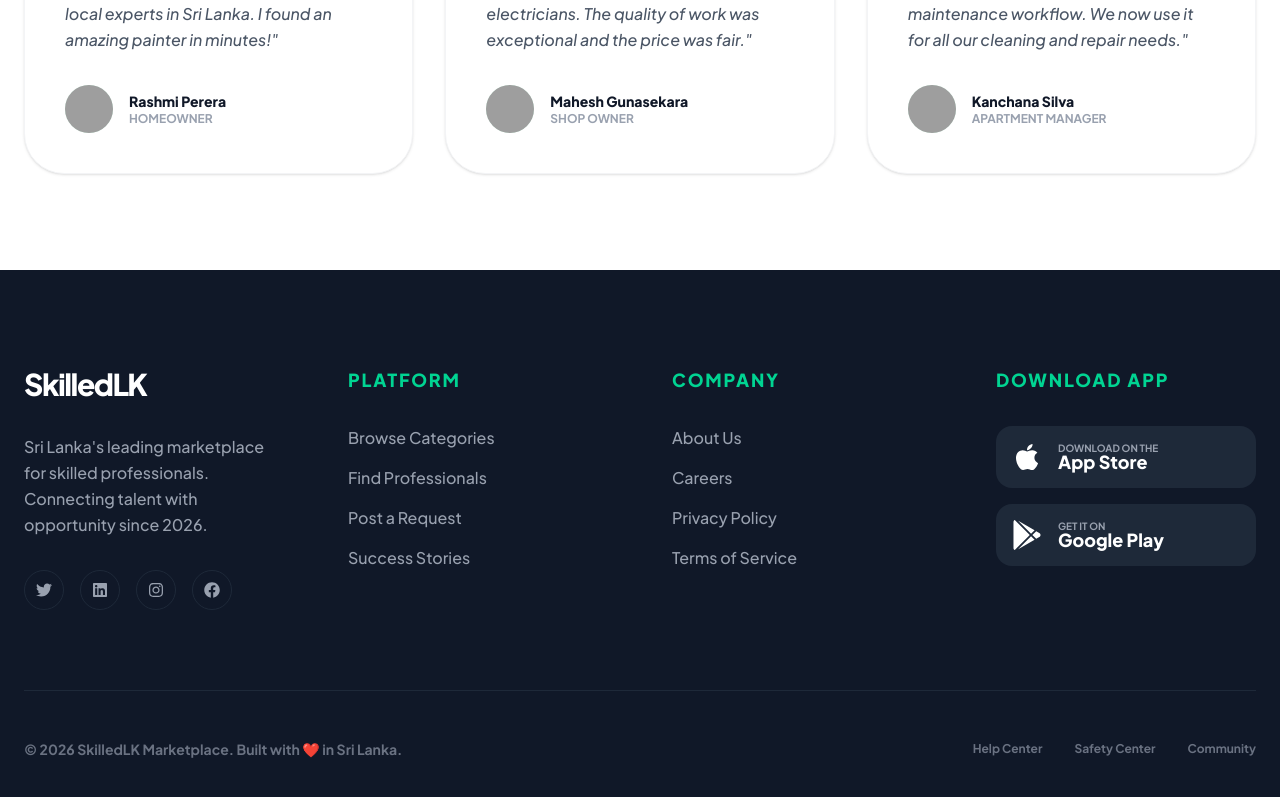
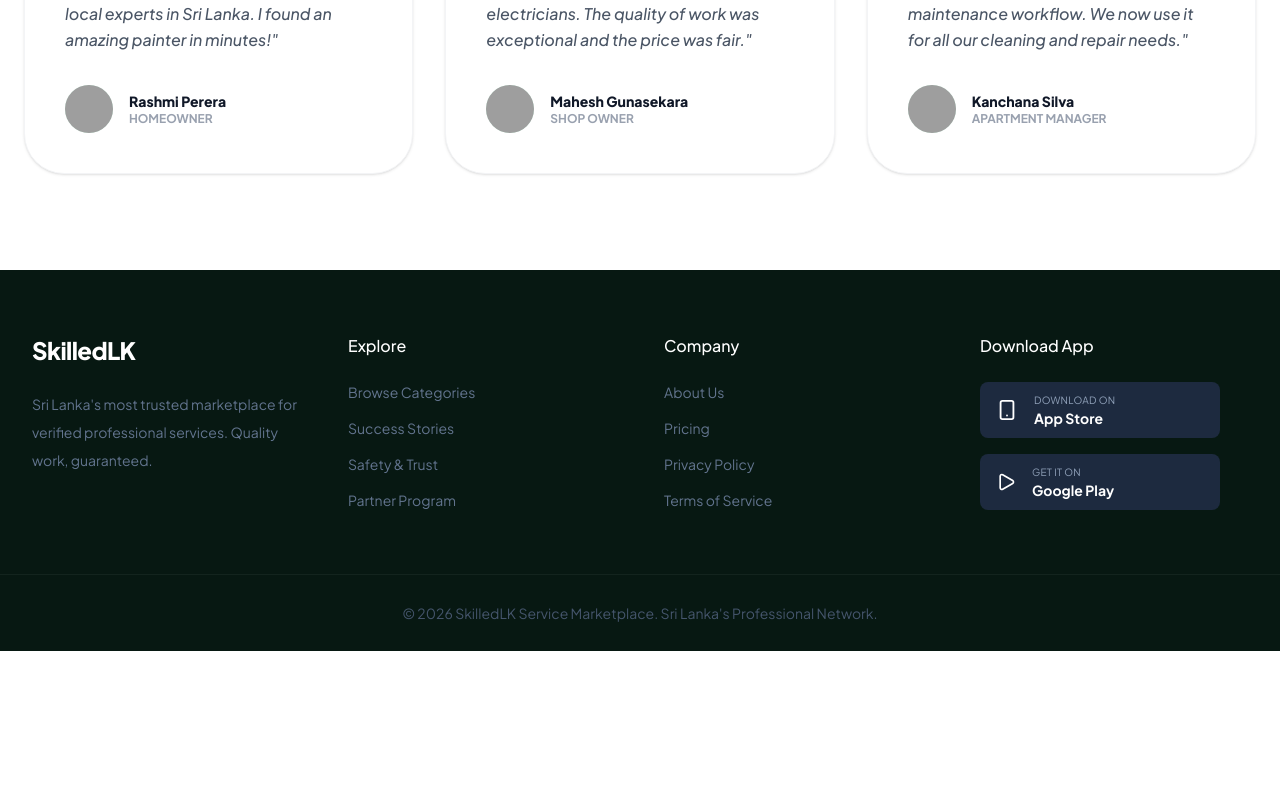
Before and after one commit to ManugaK/service-marketplace-web, a React (Vite) app in the folder frontend/: page / in a window 1280 px wide. Shown: the part 4839-5636 px from the top of the page. After the commit the page ends 5490 px from the top, so only its background shows below. Built offline with nearby package versions, Linux system fonts and the light colour scheme; grey boxes are pictures that could not be loaded.

Commit message:
refactor: update Footer component layout and styling for improved user experience

```diff
--- a/frontend/src/components/layout/Footer.jsx
+++ b/frontend/src/components/layout/Footer.jsx
@@ -1,82 +1,120 @@
 import React from 'react';
-import { FaApple, FaGooglePlay, FaTwitter, FaLinkedin, FaInstagram, FaFacebook } from 'react-icons/fa';
+import { Smartphone, Play } from 'lucide-react';
 
-const Footer = () => {
+export default function Footer() {
   return (
-    <footer className="bg-gray-900 text-white pt-24 pb-12 px-6">
-      <div className="max-w-screen-2xl mx-auto">
-        <div className="grid grid-cols-1 md:grid-cols-2 lg:grid-cols-4 gap-16 mb-20">
-          {/* Brand Column */}
-          <div className="space-y-8">
-            <div className="text-3xl font-black tracking-tighter text-white">SkilledLK</div>
-            <p className="text-gray-400 font-medium leading-relaxed max-w-xs">
-              Sri Lanka's leading marketplace for skilled professionals.
-              Connecting talent with opportunity since 2026.
+    <footer className="bg-[#071812] text-white">
+      <div className="mx-auto w-full max-w-7xl px-4 py-14 sm:px-6 lg:px-8 lg:py-16">
+        <div className="grid grid-cols-1 gap-10 sm:grid-cols-2 lg:grid-cols-4 lg:gap-12">
+          <div>
+            <h2 className="text-2xl font-extrabold tracking-tight">
+              SkilledLK
+            </h2>
+
+            <p className="mt-6 max-w-xs text-sm leading-7 text-slate-500">
+              Sri Lanka&apos;s most trusted marketplace for verified
+              professional services. Quality work, guaranteed.
             </p>
-            <div className="flex gap-4">
-              {[FaTwitter, FaLinkedin, FaInstagram, FaFacebook].map((Icon, i) => (
-                <button key={i} className="w-10 h-10 rounded-full border border-gray-800 flex items-center justify-center text-gray-400 hover:text-[#34D399] hover:border-[#34D399] transition-all">
-                  <Icon />
-                </button>
-              ))}
-            </div>
           </div>
 
-          {/* Quick Links */}
           <div>
-            <h4 className="text-lg font-black mb-8 uppercase tracking-widest text-emerald-400">Platform</h4>
-            <ul className="space-y-4 text-gray-400 font-medium">
-              <li><a href="#" className="hover:text-white transition-colors">Browse Categories</a></li>
-              <li><a href="#" className="hover:text-white transition-colors">Find Professionals</a></li>
-              <li><a href="#" className="hover:text-white transition-colors">Post a Request</a></li>
-              <li><a href="#" className="hover:text-white transition-colors">Success Stories</a></li>
+            <h3 className="text-base font-medium text-white">Explore</h3>
+
+            <ul className="mt-6 space-y-4 text-sm text-slate-500">
+              <li>
+                <a href="#categories" className="transition hover:text-white">
+                  Browse Categories
+                </a>
+              </li>
+              <li>
+                <a href="#top-professionals" className="transition hover:text-white">
+                  Success Stories
+                </a>
+              </li>
+              <li>
+                <a href="#services" className="transition hover:text-white">
+                  Safety &amp; Trust
+                </a>
+              </li>
+              <li>
+                <a href="#pricing" className="transition hover:text-white">
+                  Partner Program
+                </a>
+              </li>
             </ul>
           </div>
 
-          {/* Company */}
           <div>
-            <h4 className="text-lg font-black mb-8 uppercase tracking-widest text-emerald-400">Company</h4>
-            <ul className="space-y-4 text-gray-400 font-medium">
-              <li><a href="#" className="hover:text-white transition-colors">About Us</a></li>
-              <li><a href="#" className="hover:text-white transition-colors">Careers</a></li>
-              <li><a href="#" className="hover:text-white transition-colors">Privacy Policy</a></li>
-              <li><a href="#" className="hover:text-white transition-colors">Terms of Service</a></li>
+            <h3 className="text-base font-medium text-white">Company</h3>
+
+            <ul className="mt-6 space-y-4 text-sm text-slate-500">
+              <li>
+                <a href="#services" className="transition hover:text-white">
+                  About Us
+                </a>
+              </li>
+              <li>
+                <a href="#pricing" className="transition hover:text-white">
+                  Pricing
+                </a>
+              </li>
+              <li>
+                <a href="#testimonials" className="transition hover:text-white">
+                  Privacy Policy
+                </a>
+              </li>
+              <li>
+                <a href="#testimonials" className="transition hover:text-white">
+                  Terms of Service
+                </a>
+              </li>
             </ul>
           </div>
 
-          {/* Download App */}
           <div>
-            <h4 className="text-lg font-black mb-8 uppercase tracking-widest text-emerald-400">Download App</h4>
-            <div className="space-y-4">
-              <button className="w-full bg-gray-800 hover:bg-gray-700 p-4 rounded-2xl flex items-center gap-4 transition-all group">
-                <FaApple className="text-3xl" />
-                <div className="text-left">
-                  <p className="text-[10px] font-bold text-gray-400 uppercase leading-none">Download on the</p>
-                  <p className="text-lg font-black leading-none group-hover:text-white transition-colors">App Store</p>
+            <h3 className="text-base font-medium text-white">Download App</h3>
+
+            <div className="mt-6 space-y-4">
+              <a
+                href="#app-store"
+                className="flex h-14 w-full max-w-[240px] items-center gap-4 rounded-lg bg-[#1d2a3f] px-4 transition hover:bg-[#25344d]"
+              >
+                <Smartphone size={22} className="text-white" />
+
+                <div>
+                  <p className="text-[10px] uppercase tracking-wide text-slate-400">
+                    Download on
+                  </p>
+                  <p className="text-sm font-bold text-white">App Store</p>
                 </div>
-              </button>
-              <button className="w-full bg-gray-800 hover:bg-gray-700 p-4 rounded-2xl flex items-center gap-4 transition-all group">
-                <FaGooglePlay className="text-3xl" />
-                <div className="text-left">
-                  <p className="text-[10px] font-bold text-gray-400 uppercase leading-none">Get it on</p>
-                  <p className="text-lg font-black leading-none group-hover:text-white transition-colors">Google Play</p>
+              </a>
+
+              <a
+                href="#google-play"
+                className="flex h-14 w-full max-w-[240px] items-center gap-4 rounded-lg bg-[#1d2a3f] px-4 transition hover:bg-[#25344d]"
+              >
+                <Play size={20} className="text-white" />
+
+                <div>
+                  <p className="text-[10px] uppercase tracking-wide text-slate-400">
+                    Get it on
+                  </p>
+                  <p className="text-sm font-bold text-white">Google Play</p>
                 </div>
-              </button>
+              </a>
             </div>
           </div>
         </div>
+      </div>
 
-        <div className="pt-12 border-t border-gray-800 flex flex-col md:flex-row justify-between items-center gap-8">
-           <p className="text-gray-500 font-bold text-sm">© 2026 SkilledLK Marketplace. Built with ❤️ in Sri Lanka.</p>
-           <div className="flex gap-8 text-xs font-bold text-gray-500">
-              <a href="#" className="hover:text-white transition-colors">Help Center</a>
-              <a href="#" className="hover:text-white transition-colors">Safety Center</a>
-              <a href="#" className="hover:text-white transition-colors">Community</a>
-           </div>
+      <div className="border-t border-white/5">
+        <div className="mx-auto max-w-7xl px-4 py-7 text-center sm:px-6 lg:px-8">
+          <p className="text-xs text-slate-600 sm:text-sm">
+            © 2026 SkilledLK Service Marketplace. Sri Lanka&apos;s Professional
+            Network.
+          </p>
         </div>
       </div>
     </footer>
   );
-};
-
-export default Footer;
+}
```
